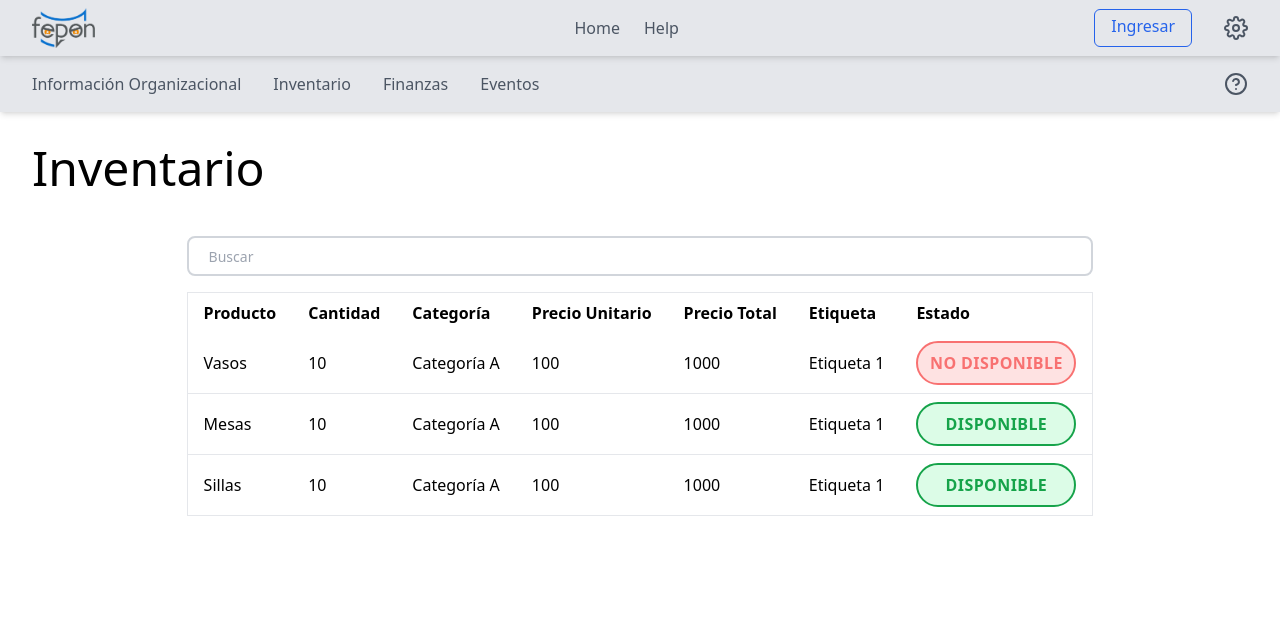
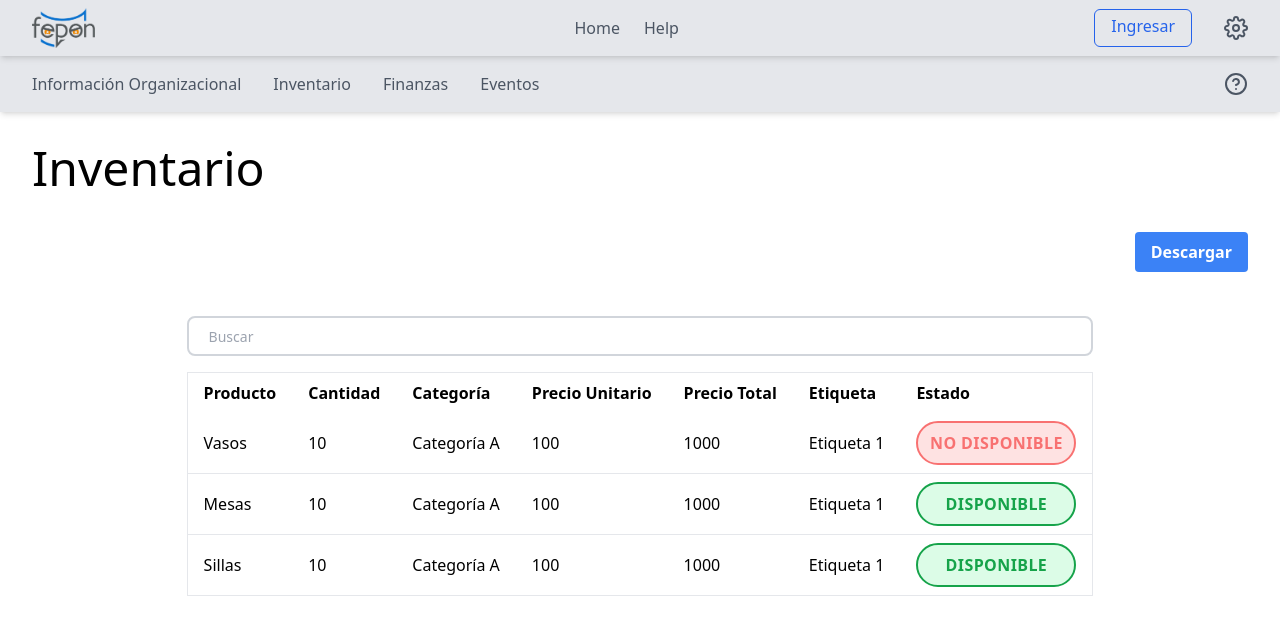
Before and after one commit to juansep1231/ticbackend, a React (Vite) app in the folder fronterpfepon/: page /inventory in a window 1280 px wide. Shown: the top 634 px of the page. Built offline with nearby package versions, Linux system fonts and the light colour scheme.

Commit message:
feat: Add Download PDF button to inventory home page

```diff
--- a/fronterpfepon/src/landing/inventory/inventoryHomePage.tsx
+++ b/fronterpfepon/src/landing/inventory/inventoryHomePage.tsx
@@ -1,4 +1,5 @@
 import NavbarLogin from "../../components/Generic/NavbarLogin";
+import DownloadPDFButton from "./components/DownloadPDFButton";
 import InventoryTable from "./components/InventoryTable";
 const InventoryHomePage = () => {
   return (
@@ -7,6 +8,9 @@ const InventoryHomePage = () => {
       <div className="flex flex-col mx-auto justify-center gap-10 md:max-w-7xl p-8">
         <div className="">
           <h1 className="text-5xl">Inventario</h1>
+        </div>
+        <div className="flex justify-end">
+          <DownloadPDFButton />
         </div>
         <div className="flex justify-center">
           <InventoryTable />
```
